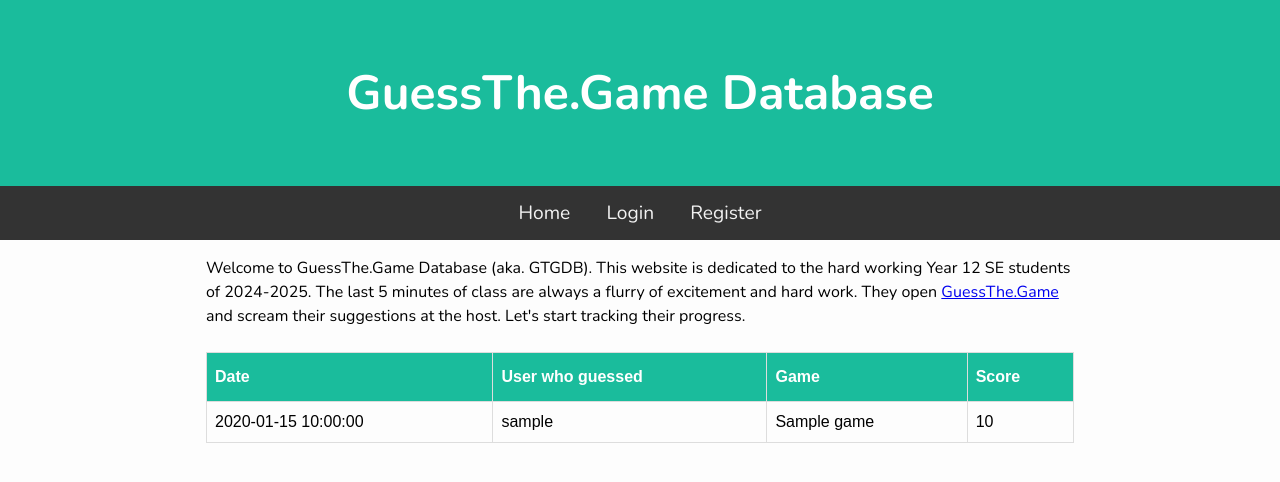
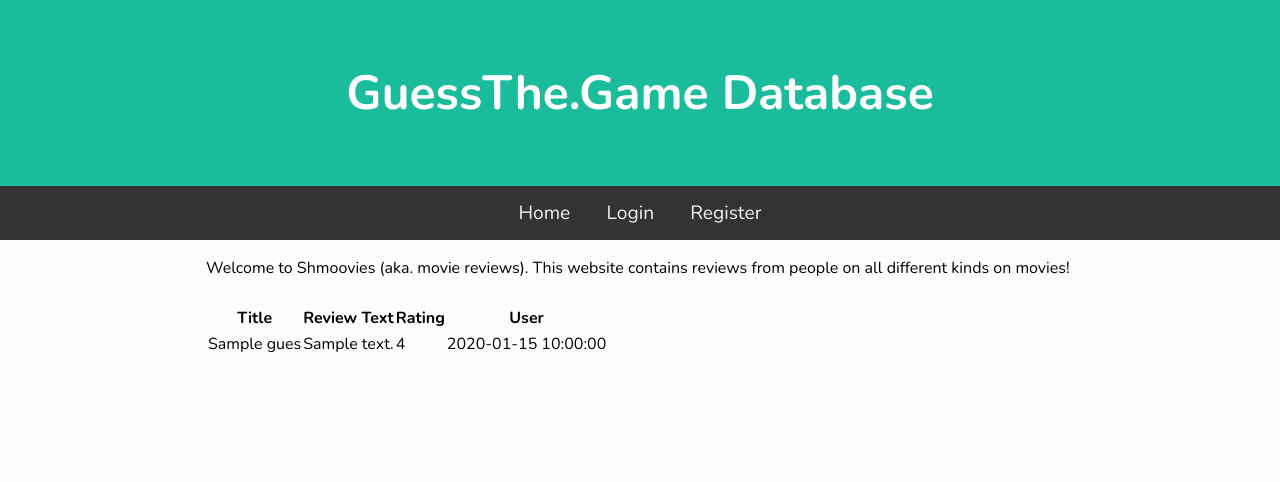
Before and after one commit to baen/Year-12-HSC-SE-PWA, a Flask app: template Schmoovies/templates/index.html in a window 1280 px wide. Shown: the top 482 px of the page. Run offline with Flask 3, Linux system fonts and the light colour scheme; the template is opened without the code that fills it: most values are stand-ins (such as "Sample title", 1, 10 or a date in 2020).

Commit message:
Work completed in class
I need to figure out why its not locating index.html in the main file line 10

```diff
--- a/Schmoovies/templates/index.html
+++ b/Schmoovies/templates/index.html
@@ -4,39 +4,32 @@
 
 <div class="container">
 
-    <p>Welcome to GuessThe.Game Database (aka. GTGDB). This website is dedicated to the hard working Year 12 SE students of 2024-2025. The last 5 minutes of class are always a flurry of excitement and hard work. They open <a href="https://guessthe.game/">GuessThe.Game</a> and scream their suggestions at the host. Let's start tracking their progress.</p>
+    <p>Welcome to Shmoovies (aka. movie reviews). This website contains reviews from people on all different kinds on movies!</p>
 
-
-    <!-- -------------------- -->
-    <!-- New code starts here -->
-    <!-- -------------------- -->
     {% if session['username'] %}
-    <a href="/add"><button>Add guess</button></a>
+    <a href="/add"><button>Add reviews</button></a>
     {% endif %}
-    <!-- -------------------- -->
-    <!-- New code ends here   -->
-    <!-- -------------------- -->
 
 </div>
 
 <br>
 
-<table class="guess_table">
+<table class="review_table">
 
     <thead>
-        <th>Date</th>
-        <th>User who guessed</th>
-        <th>Game</th>
-        <th>Score</th>
+        <th>Title</th>
+        <th>Review Text</th>
+        <th>Rating</th>
+        <th>User</th>
     </thead>
 
     <tbody>
-        {% for guess in guesses %}
+        {% for review in Reviews %}
         <tr>
-            <td>{{ guess['date'] }}</td>
-            <td>{{ guess['username'] }}</td>
-            <td>{{ guess['game'] }}</td>
-            <td>{{ guess['score'] }}</td>
+            <td>{{ guess['movie_title'] }}</td>
+            <td>{{ guess['review_text'] }}</td>
+            <td>{{ guess['rating'] }}</td>
+            <td>{{ guess['posted_time'] }}</td>
         </tr>
         {% endfor %}
     </tbody>
--- a/main.py
+++ b/main.py
@@ -6,8 +6,8 @@
 
 @app.route("/")
 def Home():
-    guessData = db.GetAllGuesses()
-    return render_template("index.html", guesses=guessData)
+    reviewData = db.GetAllReviews()
+    return render_template("index.html", Reviews=reviewData)
 
 @app.route("/login", methods=["GET", "POST"])
 def Login():
@@ -37,9 +37,6 @@
     session.clear()
     return redirect("/")
 
-##################################
-### New code starts here
-##################################
 @app.route("/register", methods=["GET", "POST"])
 def Register():
 
@@ -57,9 +54,7 @@
             return redirect("/")
 
     return render_template("register.html")
-##################################
-### New code ends here
-##################################
+
 @app.route("/add", methods=["GET","POST"])
 def Add():
 
@@ -75,7 +70,7 @@
         score = request.form['score']
 
         # Send the data to add our new guess to the db
-        db.AddGuess(user_id, date, game, score)
+        db.AddReview(user_id, date, game, score)
 
     return render_template("add.html")
 
```
Also changed, not shown: Schmoovies/templates/add.html (added, +14 -0 lines), db.py (+13 -20 lines).
